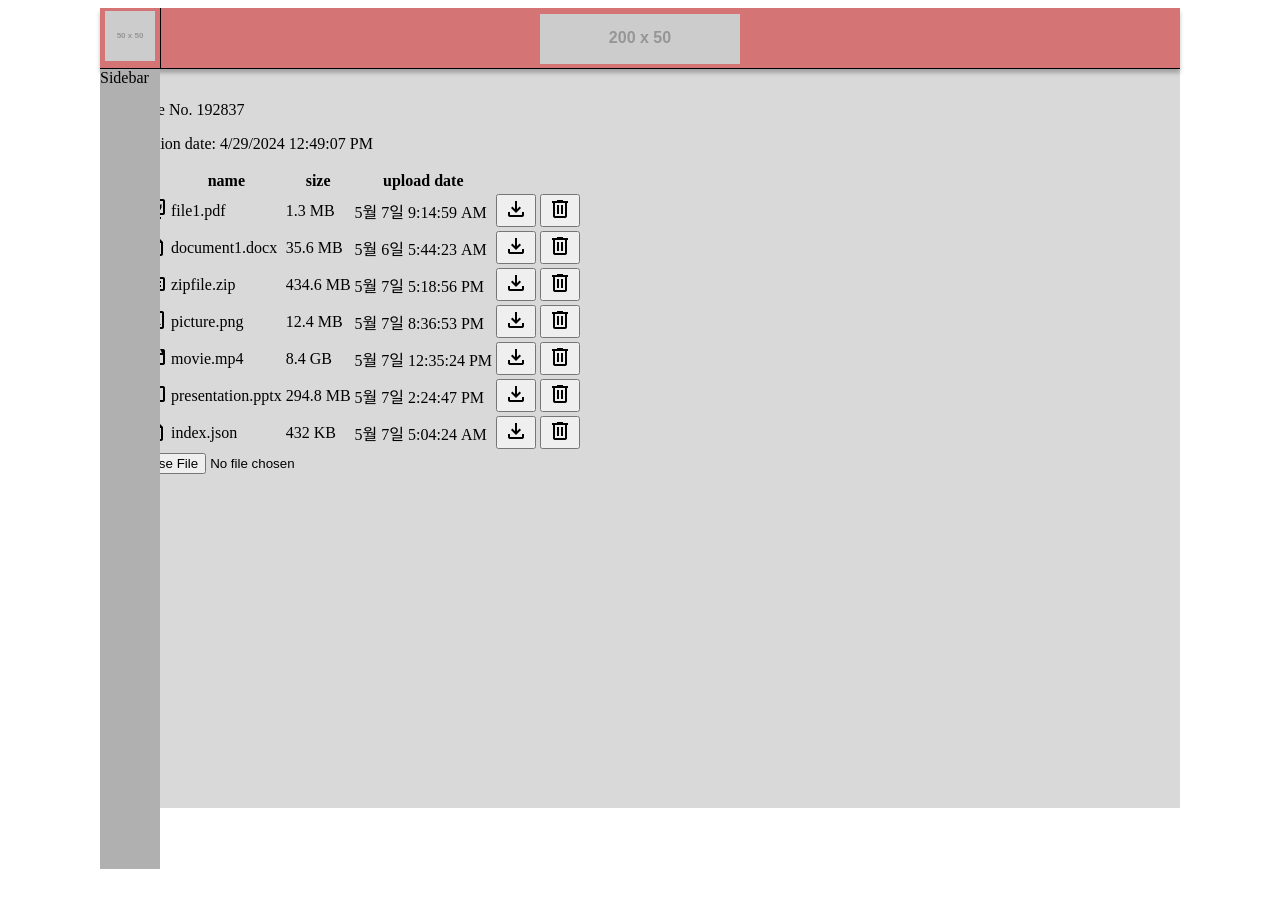
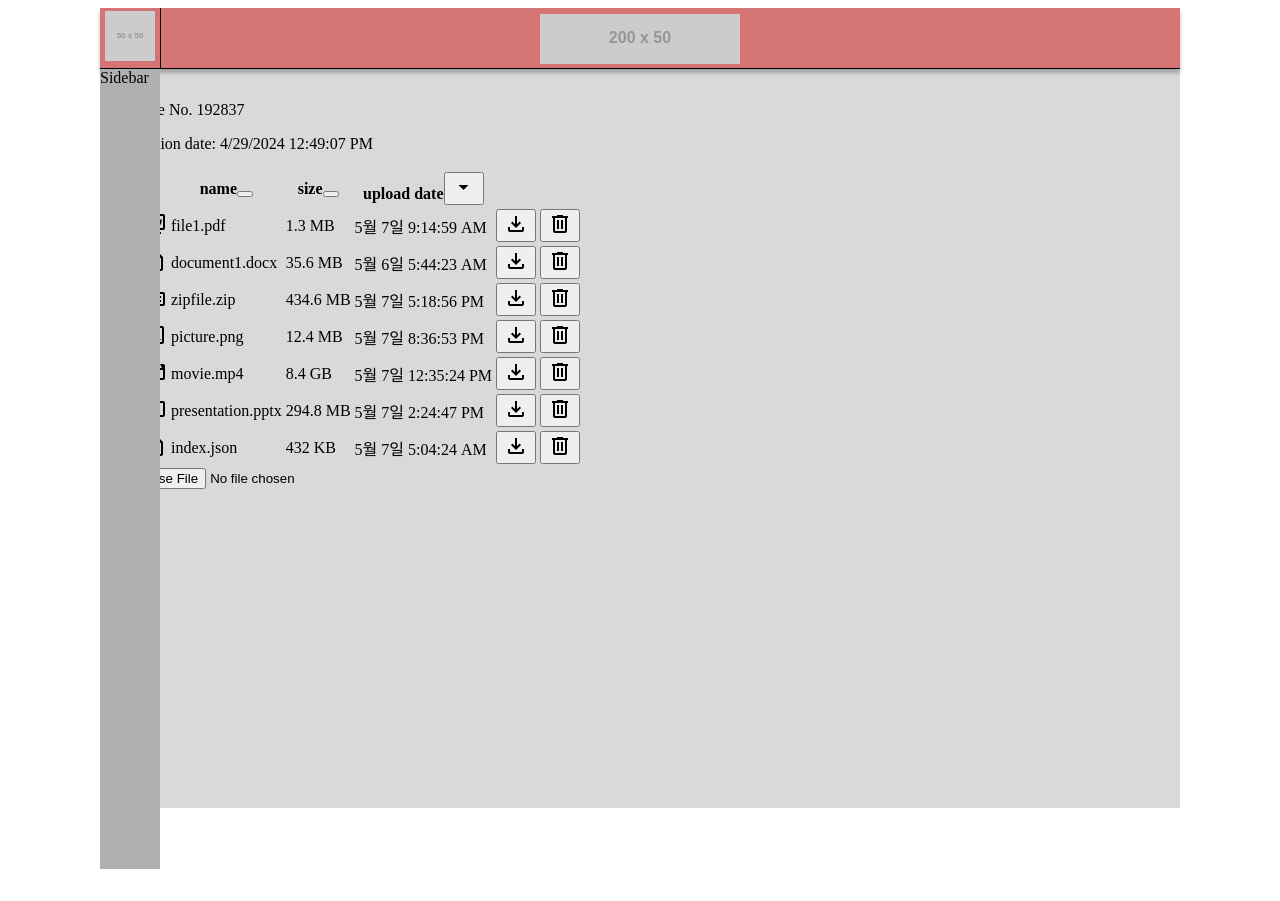
Before and after one commit to PungBox/pungbox-frontend, a React (Vite) app: page /view in a window 1280 px wide. Built offline with nearby package versions, Linux system fonts and the light colour scheme.

Commit message:
refactor: make it easier to implement file list sorting

```diff
--- a/src/components/Pages/view/FileListTableHeader.tsx
+++ b/src/components/Pages/view/FileListTableHeader.tsx
@@ -1,15 +1,50 @@
-import React from 'react';
+import React, { JSX } from 'react';
+import { fileListConfig as config } from '../../../utils/config';
 
-export const FileListTableHeader = () => {
+interface FileListTableHeaderProps {
+  sortingHandler: Function;
+}
+
+function getSorters() {
+  const sorters: { [key: string]: JSX.Element } = {};
+  config.headers
+    .filter((column) => {
+      return column.sortable;
+    })
+    .forEach((sortableColumn) => {
+      let sorter;
+      if (sortableColumn.name === config.defaultSortingCriteria) {
+        sorter = sortableColumn.ascending ? (
+          <button>
+            <span className="material-symbols-outlined">arrow_drop_up</span>
+          </button>
+        ) : (
+          <button>
+            <span className="material-symbols-outlined">arrow_drop_down</span>
+          </button>
+        );
+      } else {
+        sorter = <button></button>;
+      }
+      sorters[sortableColumn.name] = sorter;
+    });
+  return sorters;
+}
+
+export const FileListTableHeader = ({ sortingHandler }: FileListTableHeaderProps) => {
+  const sorters = getSorters();
+
   return (
     <tr>
-      <th>{/*checkbox*/}</th>
-      <th>{/*icon*/}</th>
-      <th>name</th>
-      <th>size</th>
-      <th>upload date</th>
-      <th>{/*download*/}</th>
-      <th>{/*delete*/}</th>
+      {config.headers.map((column) => {
+        const sorter = column.sortable ? sorters[column.name] : '';
+        return (
+          <th key={column.name}>
+            {column.displayName}
+            {sorter}
+          </th>
+        );
+      })}
     </tr>
   );
 };
--- a/src/components/Pages/view/View.tsx
+++ b/src/components/Pages/view/View.tsx
@@ -1,9 +1,6 @@
 import React, { ChangeEvent, useEffect, useState } from 'react';
-import { FileList } from './FileList';
 import { fetchFileDescriptions } from '../../../utils/dummyData';
 import { FileDescription } from '../../../utils/interface';
-import { EmptyFileList } from './EmptyFileList';
-import { LoadingFileList } from './LoadingFileList';
 import { FileListTableHeader } from './FileListTableHeader';
 import { FileListTableBody } from './FileListTableBody';
 
@@ -48,6 +45,10 @@ const View = () => {
     setFileDescriptions(newFileDescriptions);
   }
 
+  function handleSorting(event: MouseEvent) {
+    console.log(event);
+  }
+
   // TODO: dummy json 사용 중이지만, backend로부터 가져오도록 변경해야 함
   return (
     <div className="view-panel">
@@ -57,7 +58,7 @@ const View = () => {
       </div>
       <table className="file-list-table">
         <thead>
-          <FileListTableHeader />
+          <FileListTableHeader sortingHandler={handleSorting} />
         </thead>
         <tbody>
           <FileListTableBody
--- /dev/null
+++ b/src/utils/config.ts
@@ -0,0 +1,55 @@
+interface HeaderConfig {
+  name: string;
+  displayName: string;
+  sortable: boolean;
+  ascending?: boolean;
+}
+
+const defaultSortingCriteria = 'date';
+const headers: HeaderConfig[] = [
+  {
+    name: 'checkbox',
+    displayName: '',
+    sortable: false,
+  },
+  {
+    name: 'icon',
+    displayName: '',
+    sortable: false,
+  },
+  {
+    name: 'name',
+    displayName: 'name',
+    sortable: true,
+    ascending: true,
+  },
+  {
+    name: 'size',
+    displayName: 'size',
+    sortable: true,
+    ascending: false,
+  },
+  {
+    name: 'date',
+    displayName: 'upload date',
+    sortable: true,
+    ascending: false,
+  },
+  {
+    name: 'download',
+    displayName: '',
+    sortable: false,
+  },
+  {
+    name: 'delete',
+    displayName: '',
+    sortable: false,
+  },
+];
+
+const fileListConfig = {
+  headers,
+  defaultSortingCriteria,
+};
+
+export { fileListConfig };
```
